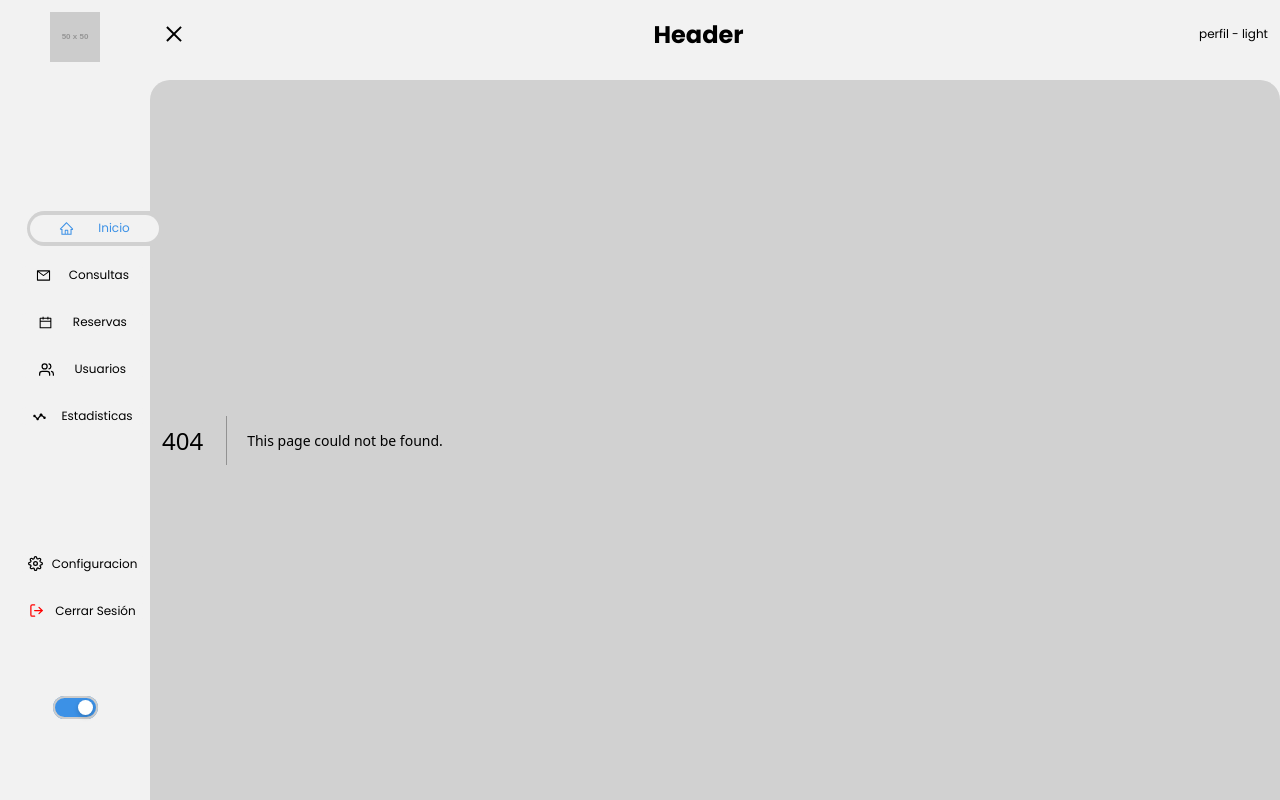
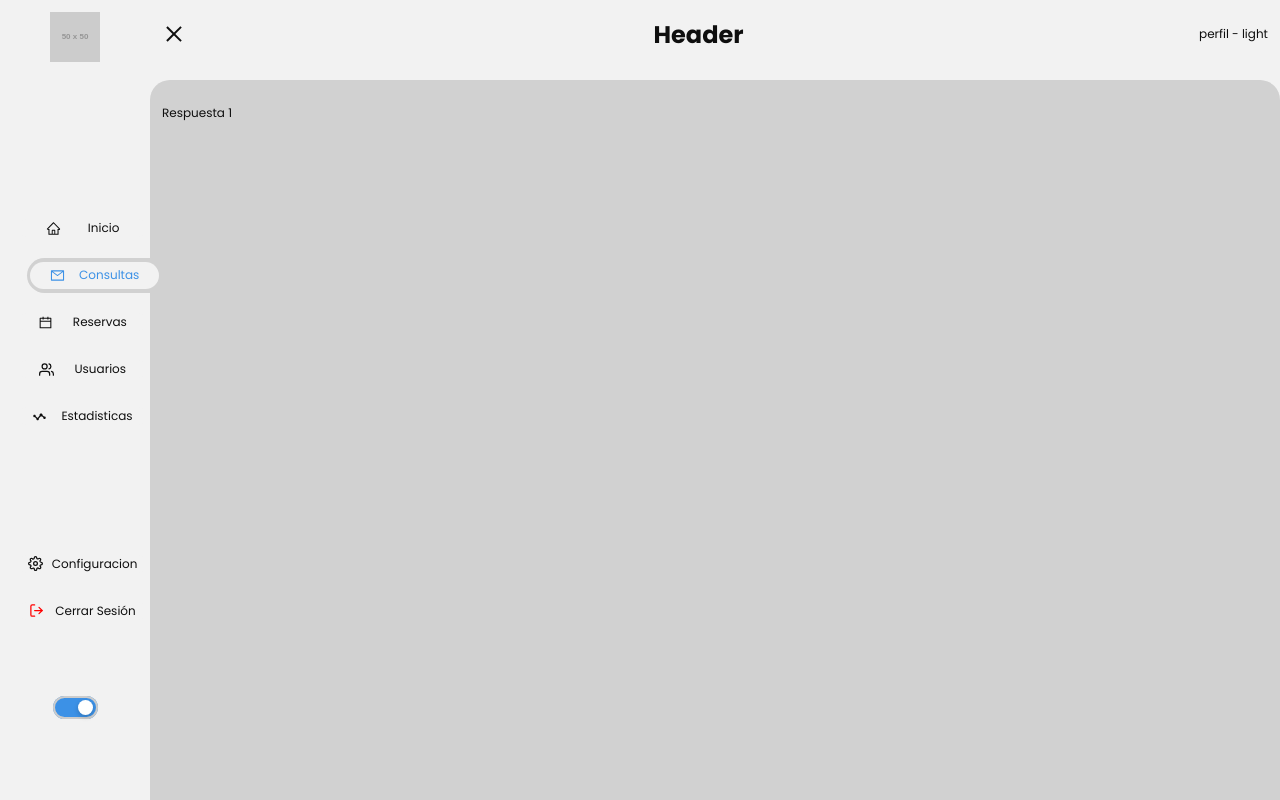
Before and after one commit to F4bian-pacheco/app-gestion-consultas, a Next.js app: page /dashboard/consultas/responder/1 in a window 1280 px wide. Before the commit this address had no page. Built offline with nearby package versions, Linux system fonts and the light colour scheme.

Commit message:
feat: añadi la ruta de respuestas dinamicas

```diff
--- a/components/hocs/Dashboard.tsx
+++ b/components/hocs/Dashboard.tsx
@@ -57,6 +57,9 @@ function Dashboard({ children }) {
   useEffect(() => {
     // Obtén el nombre de la página actual desde el objeto `router`
     const currentPage = router.pathname;
+    //necesito un regex para /dashboard/consultas/responder/[id]
+
+
 
     // Mapea las rutas de las páginas a los índices correspondientes en el estado seleccionado
     const routeToIndex = {
@@ -69,7 +72,11 @@ function Dashboard({ children }) {
     };
 
     // Actualiza el estado seleccionado según la página actual
-    if (routeToIndex[currentPage]) {
+    // aca pasan cosas raras
+    const url = router.pathname.split('/');
+    if (url.includes('consultas')) {
+      setSelected(2);
+    } else if (routeToIndex[currentPage]) {
       setSelected(routeToIndex[currentPage]);
     }
   }, [router.pathname]);
--- a/pages/dashboard/consultas.tsx
+++ b/pages/dashboard/consultas/index.tsx
@@ -1,6 +1,6 @@
 import React from 'react'
-import ContentDashboard from '../../components/hocs/ContentDashboard'
-import ConsultasContainerComponent from '../../components/Consultas/Consultas'
+import ContentDashboard from '../../../components/hocs/ContentDashboard'
+import ConsultasContainerComponent from '../../../components/Consultas/Consultas'
 import Head from 'next/head'
 
 
--- /dev/null
+++ b/pages/dashboard/consultas/responder/[id].tsx
@@ -0,0 +1,12 @@
+import React from 'react'
+import { useRouter } from 'next/router'
+
+function Respuesta() {
+  const router = useRouter()
+  const { id } = router.query
+  return (
+    <div>Respuesta {id}</div>
+  )
+}
+
+export default Respuesta
```
